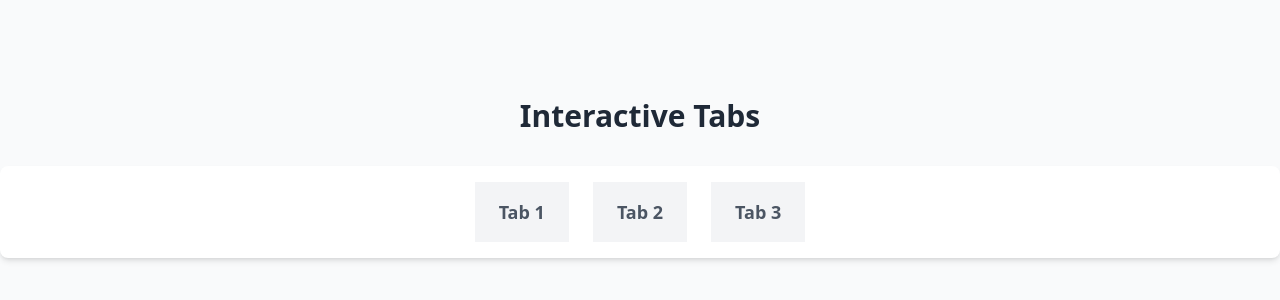
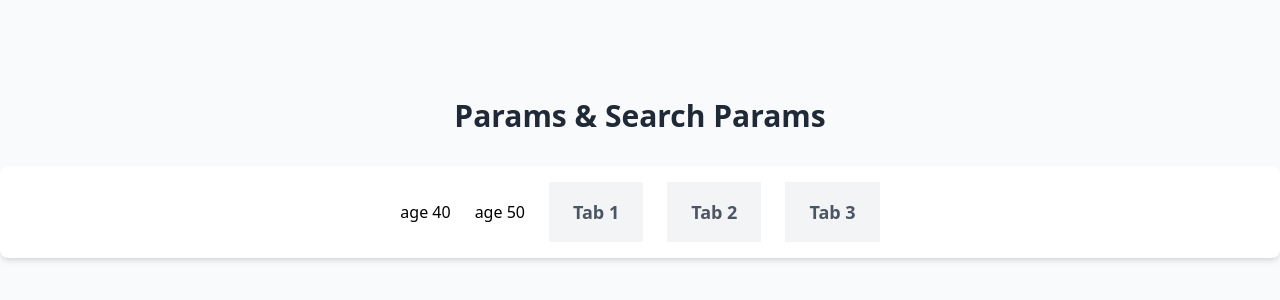
Before and after one commit to riteshbishnoi530/custom-faq, a React (Create React App) app: page /about in a window 1280 px wide. Shown: the part 222-522 px from the top of the page. Built offline with nearby package versions, Linux system fonts and the light colour scheme; the HTML template or start-up script is replaced by a standard one.

Commit message:
search params

```diff
--- a/src/App.js
+++ b/src/App.js
@@ -10,7 +10,8 @@ function App() {
     <Routes>
       <Route path='/' element={<Home/>}/>
       <Route path='/about' element={<About/>}/>
-      <Route path='/user/:tabId' element={<User/>}/>
+      <Route path='/user/:Id' element={<User/>}/>
+
     </Routes>
     </BrowserRouter>
   );
--- a/src/components/about/Cards.jsx
+++ b/src/components/about/Cards.jsx
@@ -1,31 +1,35 @@
 import React from 'react';
-import { useParams, Link } from 'react-router-dom';
+import { useParams, Link, useSearchParams} from 'react-router-dom';
 
 const Cards = () => {
-  const { tabId } = useParams();
-
+  const {Id } = useParams();
+  const [searchParams, setSearchaparams] = useSearchParams();
+  const age = searchParams.get('age');
   return (
     <div className="min-h-screen flex flex-col items-center justify-center bg-gray-50">
-      <h1 className="text-3xl font-bold text-gray-800 mb-8">Interactive Tabs</h1>
+      <h1 className="text-3xl font-bold text-gray-800 mb-8">Params & Search Params</h1>
 
       <div className="container flex justify-center gap-6 bg-white rounded-lg shadow-md py-4">
+
+        <button onClick={() => setSearchaparams({ age:'40'})}>age 40</button>
+        <button onClick={() => setSearchaparams({ age:'50'})}>age 50</button>
         <Link
           to="/tab-1"
-          className={`px-6 py-4 text-lg font-semibold transition ${tabId === '1'
+          className={`px-6 py-4 text-lg font-semibold transition ${Id === '1'
             ? 'bg-blue-500 text-white'
             : 'bg-gray-100 text-gray-600 hover:bg-gray-200'
             }`}>Tab 1
         </Link>
         <Link
           to="/tab-2"
-          className={`px-6 py-4 text-lg font-semibold transition ${tabId === '2'
+          className={`px-6 py-4 text-lg font-semibold transition ${Id === '2'
             ? 'bg-blue-500 text-white'
             : 'bg-gray-100 text-gray-600 hover:bg-gray-200'
             }`}>Tab 2
         </Link>
         <Link
           to="/tab-3"
-          className={`px-6 py-4 text-lg font-semibold transition ${tabId === '3'
+          className={`px-6 py-4 text-lg font-semibold transition  ${Id === '3'
             ? 'bg-blue-500 text-white'
             : 'bg-gray-100 text-gray-600 hover:bg-gray-200'
             }`}>Tab 3
--- a/src/components/view/About.jsx
+++ b/src/components/view/About.jsx
@@ -5,6 +5,7 @@ function About() {
   return (
     <div>
         <Cards/>
+
     </div>
   )
 }
```
